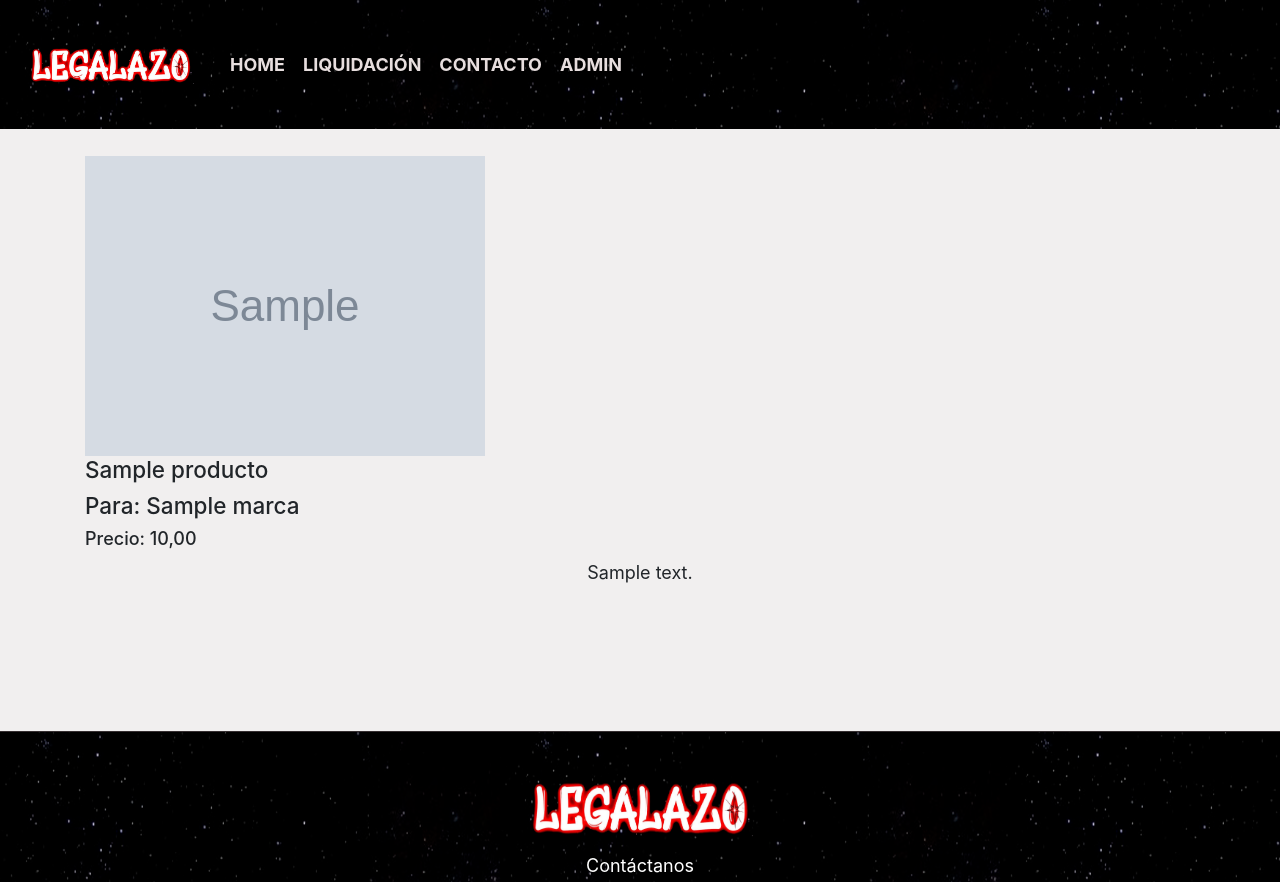
After one commit to KevinSucapuca/Web-tienda, a Django app: page /detalle_producto/1/ in a window 1280 px wide. The commit adds this page. Shown: the top 882 px of the page. Run offline with Django 4.2, Linux system fonts and the light colour scheme; tables that the repository leaves empty hold one stand-in row (values such as "Sample post"); grey boxes marked "Sample" are stand-in pictures; some libraries are stand-ins or nearby versions.

Commit message:
add feature/ detalle_producto

```diff
--- a/Aplicaciones/Store/models.py
+++ b/Aplicaciones/Store/models.py
@@ -11,6 +11,7 @@ class Producto(models.Model):
     Precio=models.DecimalField(max_digits=6, decimal_places=2)
     Estado=models.CharField(max_length=35)
     foto=models.URLField(max_length = 300)
+    Descripcion=models.CharField(max_length=250)
     marca = models.ForeignKey(Marca, on_delete=models.PROTECT)
 
     def __str__(self):
--- /dev/null
+++ b/Aplicaciones/Store/templates/detalle_producto.html
@@ -0,0 +1,24 @@
+{% extends "./base.html" %}
+{% block title %} Productos {% endblock %}
+
+{% block body %}
+
+{% load static %}
+
+{% block css %}
+<link rel="stylesheet" href="https://cdn.jsdelivr.net/bxslider/4.2.12/jquery.bxslider.css">
+<link rel="stylesheet" type="text/css" href="{% static 'css/style.css' %}">
+{% endblock %}
+
+<div class="detalle">
+    {% if producto.foto %}
+    <img src="{{ producto.foto}}" alt="imagen producto">
+    {% endif %}
+    <h5>{{ producto.NombreProducto }}</h5>
+    <h5>Para: {{ producto.marca }}</h5>
+    <h6>Precio: {{ producto.Precio }}</h6>
+    {% if producto.Descripcion %}
+        <p>{{ producto.Descripcion }}</p>
+    {% endif %}
+</div>
+{% endblock %}
--- a/Aplicaciones/Store/urls.py
+++ b/Aplicaciones/Store/urls.py
@@ -4,5 +4,6 @@ from . import views
 
 urlpatterns = [
     path('', views.home,name='home'),
+     path('detalle_producto/<int:pk>/', views.detalle_producto, name='detalle_producto'),
 
 ]
--- a/Aplicaciones/Store/views.py
+++ b/Aplicaciones/Store/views.py
@@ -1,7 +1,8 @@
-from django.shortcuts import render
+from django.shortcuts import render, get_object_or_404
 from django.db.models import Q
 from .models import Producto
 from django.core.paginator import Paginator
+from .models import Producto
 # Create your views here.
 
 
@@ -26,3 +27,11 @@ def home(request):
         paginas = range(1, dataproducto.paginator.num_pages + 1)
 
     return render(request, 'galeria.html', {'dataproducto': dataproducto, 'paginas': paginas, 'pagina_actual': pagina_actual})
+
+
+
+
+def detalle_producto(request, pk):
+    producto = get_object_or_404(Producto, pk=pk)
+    context = {'producto': producto}
+    return render(request, 'detalle_producto.html', context)
```
Also changed, not shown: Aplicaciones/Store/templates/galeria.html (+4 -3 lines), Aplicaciones/Store/migrations/0003_producto_descripcion.py (added).
